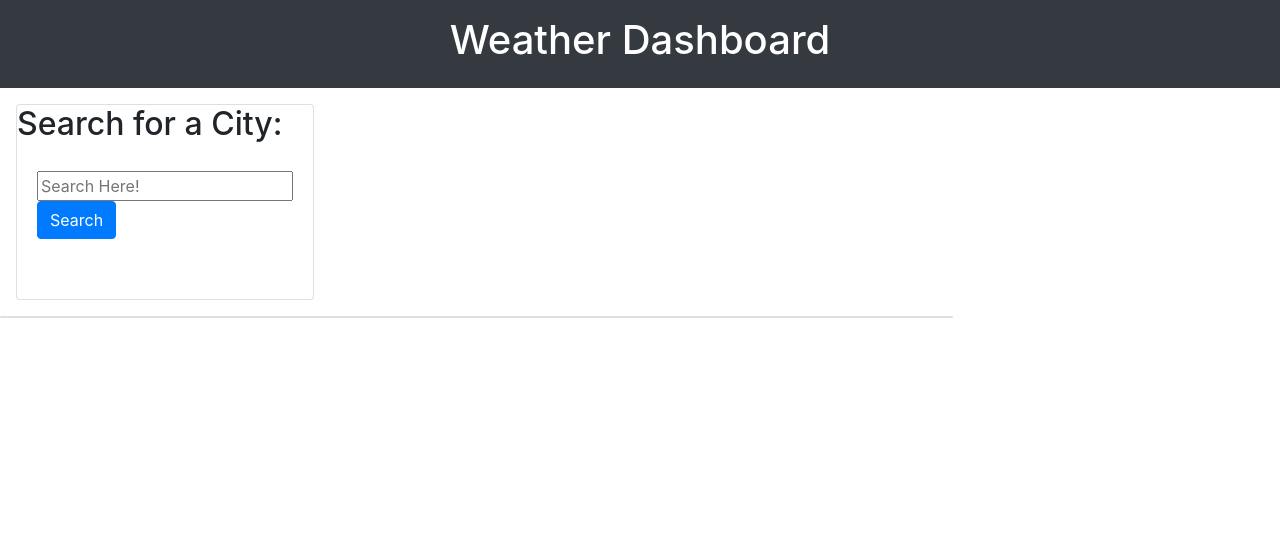
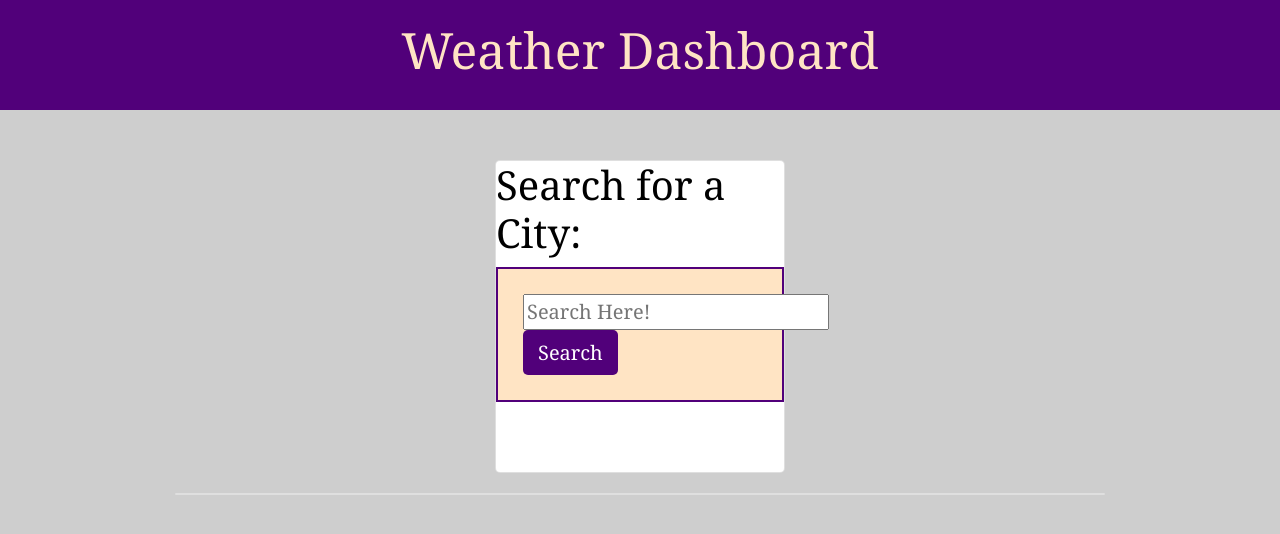
Before and after one commit to androneus14/Weather-Dashboard, a plain HTML site: page index.html in a window 1280 px wide. Drawn offline with nearby package versions, Linux system fonts and the light colour scheme.

Commit message:
added basic styling

```diff
--- a/assets/css/style.css
+++ b/assets/css/style.css
@@ -0,0 +1,69 @@
+* {
+    font-family: Georgia, 'Times New Roman', Times, serif;
+    box-sizing: border-box;
+    font-size: 20px;
+    justify-content: center;
+}
+
+:root {
+    --purple: #51007a;
+    --bisque: #ffe4c4;
+    --black: #000000;
+    --white: #ffffff;
+    --grey: #cecece;
+}
+
+body {
+    background-color: var(--grey);
+    margin: 0;
+    padding: 0;
+
+}
+
+header {
+    background-color: var(--purple);
+}
+
+h1 {
+    color: var(--bisque);
+}
+
+h2, h3, h4 {
+    font-weight: 500;
+    color: var(--black);
+}
+
+form {
+    background-color: var(--bisque);
+    padding: 10px;
+    border: 2px solid var(--purple);
+    margin-bottom: 20px;
+}
+
+#weather-container {
+    margin: 30px auto;
+}
+
+.current-conditions-list {
+    background-color: var(--bisque);
+    padding: 10px;
+    border: 2px solid var(--purple);
+    margin-bottom: 20px;
+}
+
+.five-day-header {
+    font-weight: bold;
+}
+
+.five-day-conditions-container {
+    background-color: var(--bisque);
+    padding: 10px;
+    border: 2px solid var(--purple);
+    margin-bottom: 20px;
+}
+
+#search-btn {
+    background-color: #51007a;
+    color: var(--white);
+    border: var(--white);
+}
--- a/assets/js/script.js
+++ b/assets/js/script.js
@@ -89,7 +89,7 @@ var displayRenderedForecast = function (weatherData2) {
 
 
     // Create for loop to get future weather conditions
-    for (var i = 1; i < 5; i++) {
+    for (var i = 1; i < 6; i++) {
         var fiveDayTime = moment.unix(weatherData2[i].dt);
         var fiveDayDate = weatherData2[i].temp.day;
         var fiveDayWeatherIcon = weatherData2[i].weather[0].icon;
@@ -161,7 +161,7 @@ var formSubmitHandler = function (event) {
     }
 };
 
-//
+// Past search button handler
 var historyBtnHandler = function (event) {
     var cityHistory = event.target.getAttribute('city-history');
     if (cityHistory) {
--- a/index.html
+++ b/index.html
@@ -15,12 +15,12 @@
 
 <body>
 <!-- Header -->
-    <header class="container-fluid text-center text-white bg-dark p-3">
+    <header class="container-fluid text-center text-white p-3">
         <h1>Weather Dashboard</h1>
     </header>
 
 <!-- Search Section -->
-    <div class="row">
+    <div class="row" id="weather-container">
         <div class="col-lg-3 m-3">
             <div class="card">
                 <!-- Search Form Header -->
```
